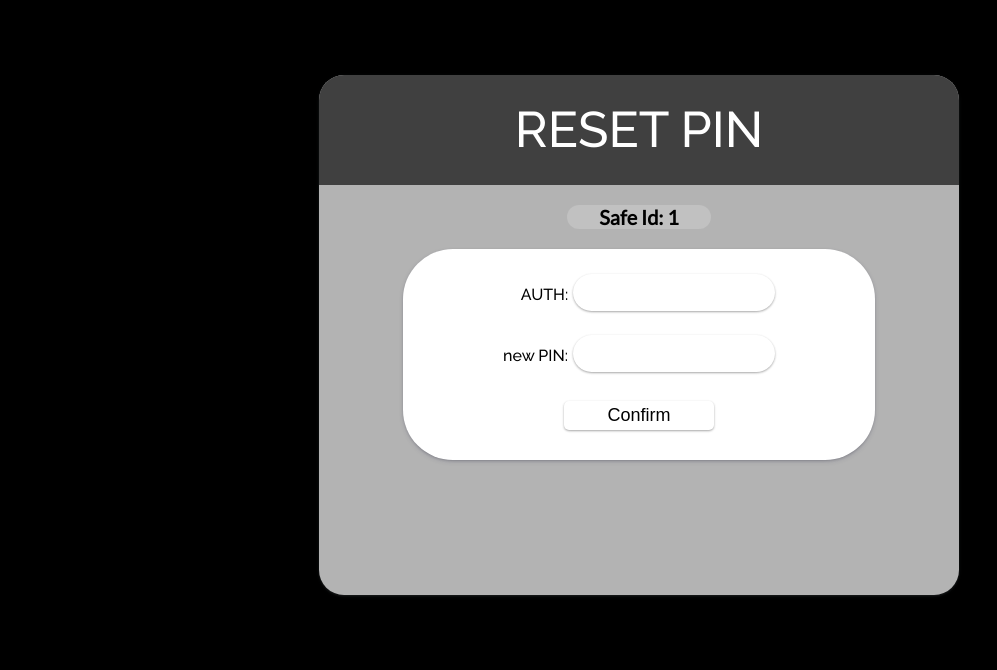
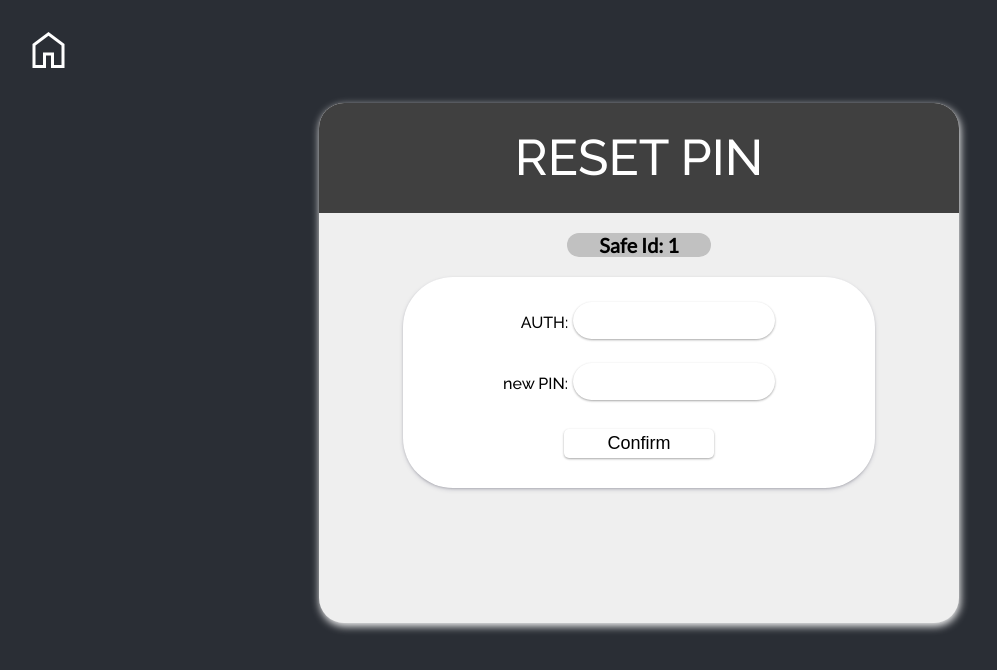
Before and after one commit to exceed-group4/frontend_project, a React (Create React App) app: page /resetPIN/1 in a window 1280 px wide. Shown: the top 670 px of the page, without its empty margins (1-998 px from the left). Built offline with nearby package versions, Linux system fonts and the light colour scheme.

Commit message:
Change design

```diff
--- a/src/components/BoxSetting.css
+++ b/src/components/BoxSetting.css
@@ -8,7 +8,7 @@
     height: 520px;
     width: 50%;
     min-width: 600px;
-    background-color: rgb(179, 179, 179);
+    background-color: rgb(239,239,239);
     margin: 0 auto;
     margin-top: 2%;
     border-radius: 25px;
@@ -32,7 +32,7 @@
     color: white;
     text-align: center;
     border: 1.5px;
-    background-color: rgb(64, 64, 64);
+    background-color: rgb(170, 175, 180);
     border-radius: 25px 25px 0 0;
     margin: 0;
     width: 100%;
--- a/src/components/Nav.css
+++ b/src/components/Nav.css
@@ -1,11 +1,11 @@
 .nav-bar {
     display: grid;
     grid-template-columns: 1fr 1fr;
-    background-color: rgb(42, 46, 53);
+    background-color: rgb(98, 110, 118);
     color: white;
-    box-shadow: 1px 3px 9px 0px rgb(89, 89, 89);
-    -webkit-box-shadow: 1px 3px 9px 0px rgb(89, 89, 89);
-    -moz-box-shadow: 1px 3px 9px 0px rgb(89, 89, 89);
+    box-shadow: 1px 3px 9px 0px rgb(98, 110, 118);
+    -webkit-box-shadow: 1px 3px 9px 0px rgb(98, 110, 118);
+    -moz-box-shadow: 1px 3px 9px 0px rgb(98, 110, 118);
     margin-bottom: 3%;
 }
 
--- a/src/components/ResetPin.css
+++ b/src/components/ResetPin.css
@@ -11,12 +11,13 @@ body {
     height: 520px;
     width: 50%;
     min-width: 600px;
-    background-color: rgb(179, 179, 179);
+    background-color: rgb(239,239,239);
     margin: 0 auto;
-    top: 100px;
-    margin-top: -25px;
+    margin-top: 2%;
     border-radius: 25px;
-    box-shadow: rgba(60, 64, 67, 0.3) 0px 1px 2px 0px, rgba(60, 64, 67, 0.15) 0px 1px 3px 1px;
+    box-shadow: 1px 3px 9px 0px rgba(255, 255, 255);
+    -webkit-box-shadow: 1px 3px 9px 0px rgb(255, 255, 255);
+    -moz-box-shadow: 1px 3px 9px 0px rgb(255, 255, 255);
     display: flex;
     flex-direction: column;
     justify-content: flex-start;
@@ -108,3 +109,15 @@ body {
 #resetPin {
     display: block;
 }
+
+#back-home {
+    color: white;
+    font-size: 3rem;
+}
+
+.back-home-div{
+    justify-content: left;
+    text-align: left;
+    margin-top: 2%;
+    margin-left: 2%;
+}
--- a/src/components/ResetPin.jsx
+++ b/src/components/ResetPin.jsx
@@ -1,5 +1,5 @@
 import { useState } from 'react';
-import { useParams } from 'react-router-dom'
+import { useNavigate, useParams } from 'react-router-dom'
 import './ResetPin.css'
 
 const ResetPin = () => {
@@ -41,8 +41,12 @@ const ResetPin = () => {
             alert("Enter correct auth");
         }
     }
+    const navigate = useNavigate()
     return (
         <div className="wrapper2">
+            <div className='back-home-div'>
+                <a href="" onClick={()=>navigate('/')}><span class="material-symbols-outlined" id='back-home'>home</span></a>
+            </div>
             <div className="biggy">
                 <p className="texto">RESET PIN</p>
                 <p id="safeSafe">Safe Id: {id}</p>
--- a/src/index.css
+++ b/src/index.css
@@ -7,7 +7,7 @@ body {
     sans-serif;
   -webkit-font-smoothing: antialiased;
   -moz-osx-font-smoothing: grayscale;
-  background-color: black;
+  background-color: rgb(42, 46, 53);
   font-family: 'Ubuntu', sans-serif;
 }
 
```
